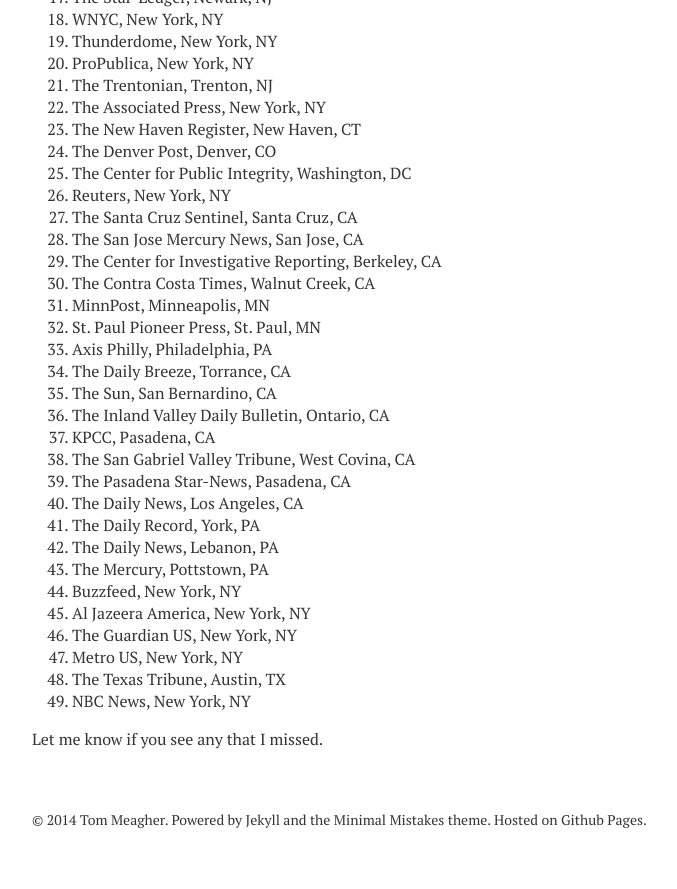
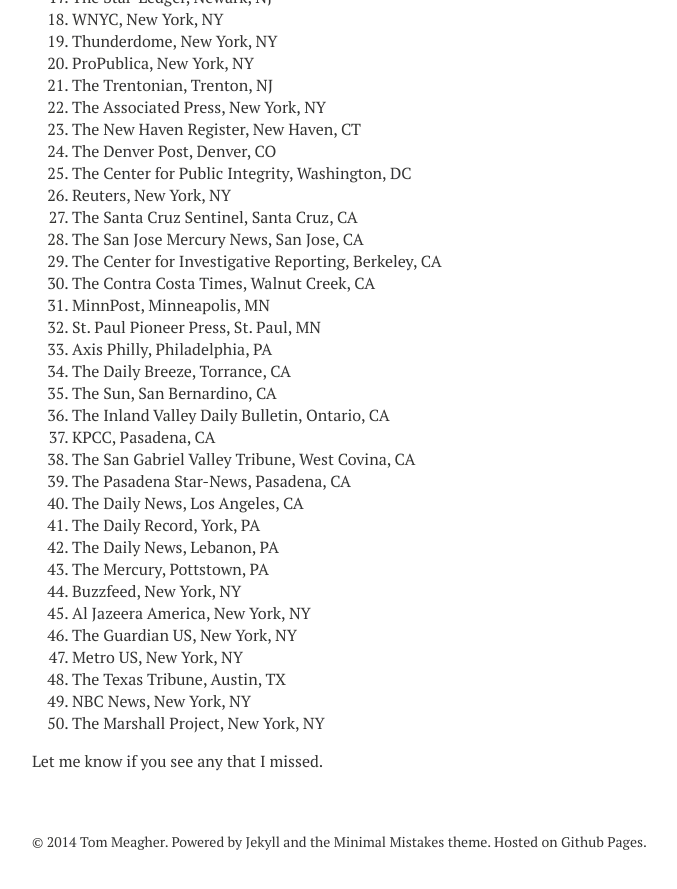
Before and after one commit to tommeagher/tommeagher.github.io, a Jekyll site: the page built from newsrooms.md, in a window 1280 px wide and 900 px high, scrolled down 912 px. Shown: the top 889 px of the window, without its empty margins (288-965 px from the left). Built offline with Jekyll 4.4.1, drawn with Linux system fonts in a browser that asks for light colours; nearby versions of some CDN libraries.

Commit message:
updated newsroom list

```diff
--- a/newsrooms.md
+++ b/newsrooms.md
@@ -64,5 +64,6 @@
 47. Metro US, New York, NY
 48. The Texas Tribune, Austin, TX
 49. NBC News, New York, NY
+50. The Marshall Project, New York, NY
 
 Let me know if you see any that I missed.
```
Also changed, not shown: 2 other files.
